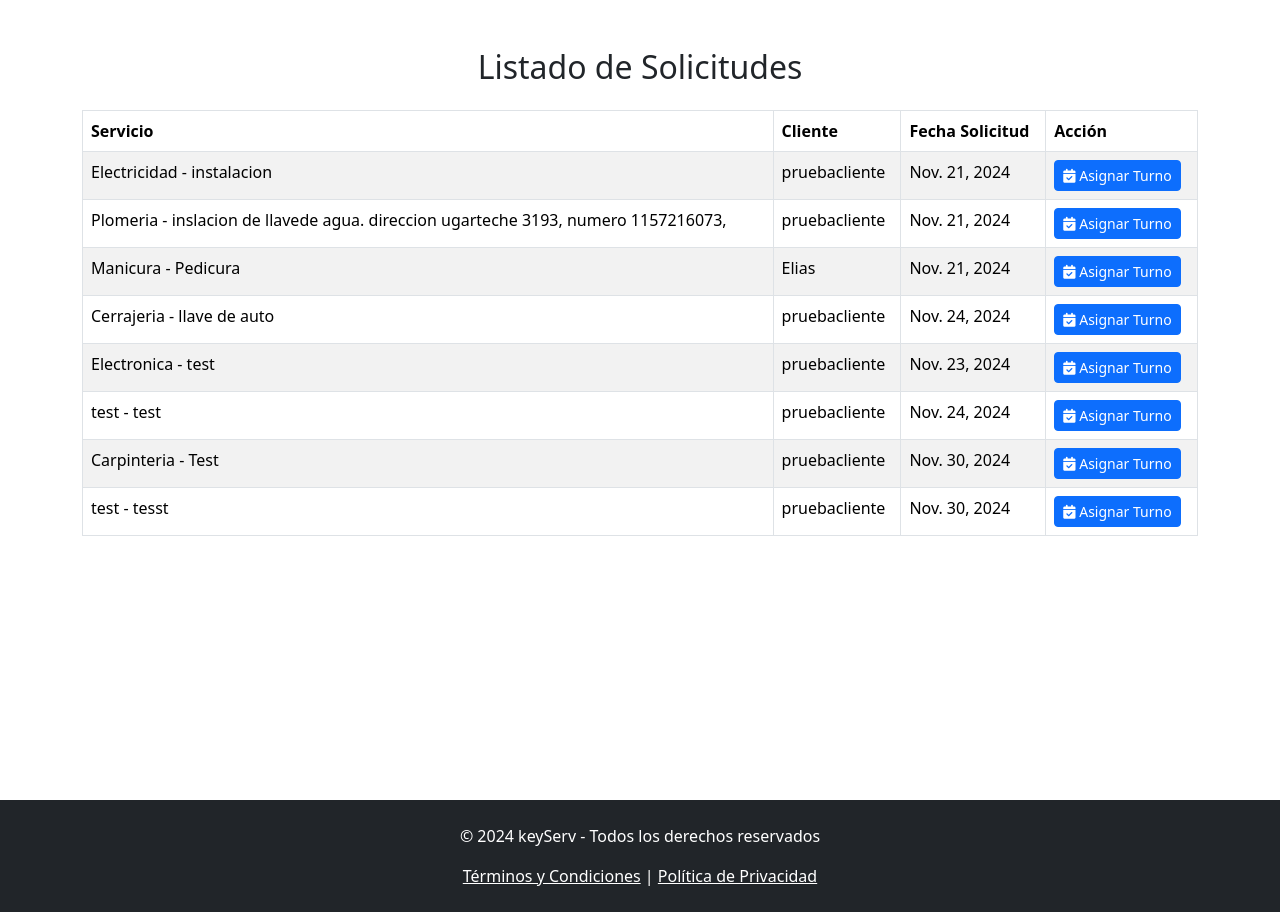
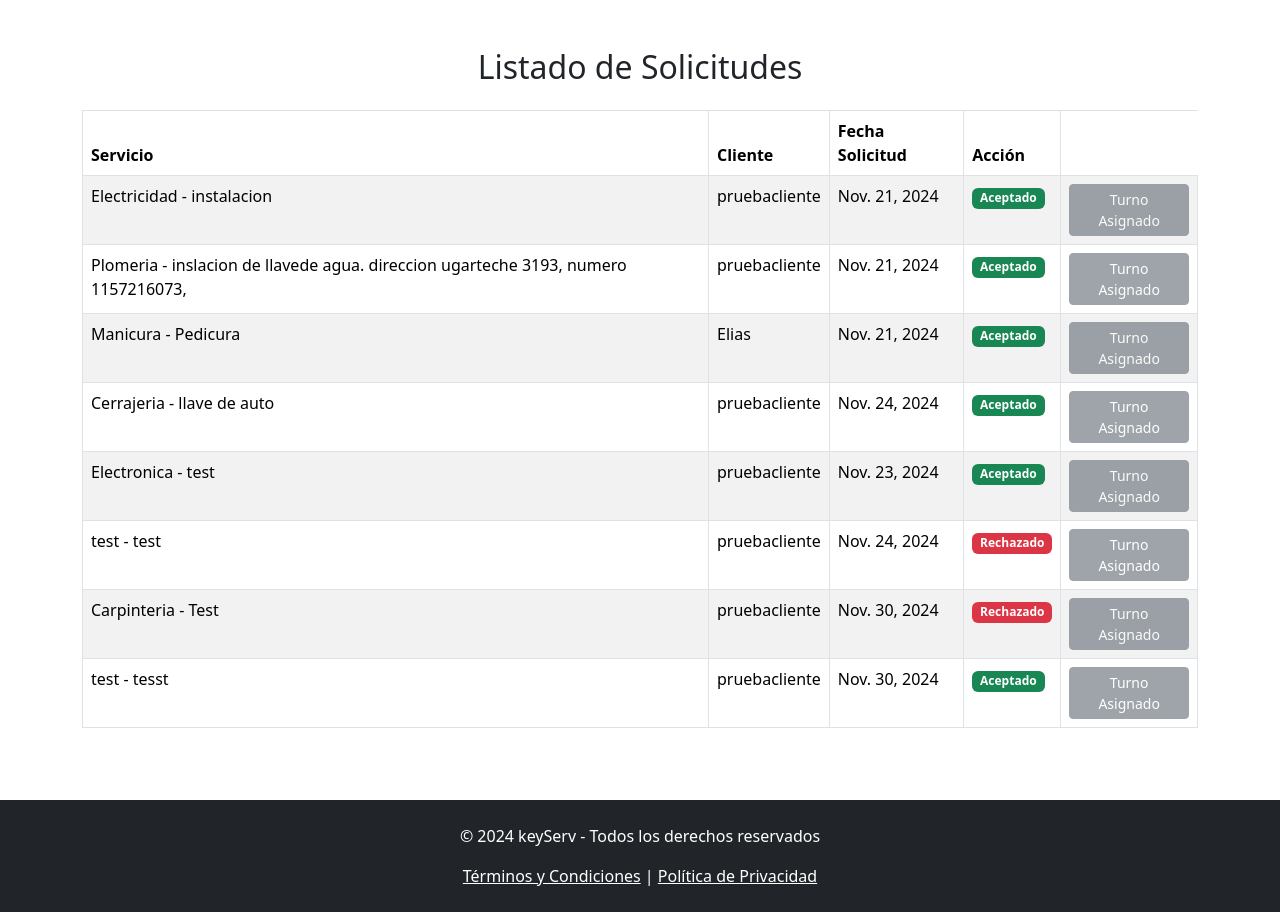
Before and after one commit to herlazarte/Proyecto-BackEnd, a Django app: page /solicitudes/listado_solicitudes/ in a window 1280 px wide. Shown: the part 58-970 px from the top of the page. Run offline with Django 5.2, Linux system fonts and the light colour scheme; data comes from the database, SQL or seed files in the repository; both versions use the stored data as it was after the commit; some libraries are stand-ins or nearby versions.

Commit message:
si se acepta o rezacha un turno cambie su estado, no permitiendo asignar o rechazar nuevamente

```diff
--- a/apps/solicitudes/templates/listado_solicitudes.html
+++ b/apps/solicitudes/templates/listado_solicitudes.html
@@ -39,9 +39,23 @@
                 <td>{{ solicitud.cliente }}</td>
                 <td>{{ solicitud.fecha_servicio }}</td>
                 <td>
-                    <a href="{% url 'asignar_turno' solicitud.id %}" class="btn btn-primary btn-sm">
-                        <i class="fas fa-calendar-check"></i> Asignar Turno
-                    </a>
+                  {% if solicitud.turno_asignado %}
+                    {% if solicitud.estado_turno == 'Aceptado' %}
+                      <span class="badge bg-success">Aceptado</span>
+                    {% elif solicitud.estado_turno == 'Rechazado' %}
+                      <span class="badge bg-danger">Rechazado</span>
+                    {% endif %}
+                  {% else %}
+                    <span class="badge bg-secondary">Pendiente</span>
+                  {% endif %}
+
+                </td>
+                <td>
+                  {% if solicitud.turno_asignado %}
+                      <button class="btn btn-secondary btn-sm" disabled>Turno Asignado</button>
+                  {% else %}
+                      <a href="{% url 'asignar_turno' solicitud.id %}" class="btn btn-primary btn-sm">Asignar Turno</a>
+                  {% endif %}
                 </td>
             </tr>
             {% endfor %}
--- a/apps/solicitudes/views.py
+++ b/apps/solicitudes/views.py
@@ -1,17 +1,28 @@
 from django.shortcuts import render
-from django.views.generic import TemplateView
+from django.views.generic import TemplateView, ListView
 
 from apps.solicitudes.models import Solicitud
+from django.db.models import Exists, OuterRef, Subquery
+from django.db.models import Case, When, Value, CharField
+
+
+from apps.turnos.models import Turno
+
 # Create your views here.
 
-class SolicitudesView(TemplateView):
-    template_name = "listado_solicitudes.html"
+class SolicitudesView(ListView):
+    model = Solicitud
+    template_name = 'listado_solicitudes.html'
+    context_object_name = 'solicitudes'
 
-    def get_context_data(self, **kwargs):
-        context = super().get_context_data(**kwargs)
-        context['solicitudes'] = Solicitud.objects.all()
-        return context
-
+    def get_queryset(self):
+        # Agregar el campo 'turno_asignado' y 'estado_turno' a cada solicitud
+        return Solicitud.objects.annotate(
+            turno_asignado=Exists(Turno.objects.filter(solicitud=OuterRef('pk'))),
+            estado_turno=Subquery(
+                Turno.objects.filter(solicitud=OuterRef('pk')).values('estado')[:1]
+            )
+        )
 
 class SolicitudesClienteView(TemplateView):
     template_name = "dashboard_cliente.html"
```
Also changed, not shown: apps/turnos/templates/asignar_turno.html (+3 -4 lines), apps/turnos/views.py (+8 -2 lines), db.sqlite3.
